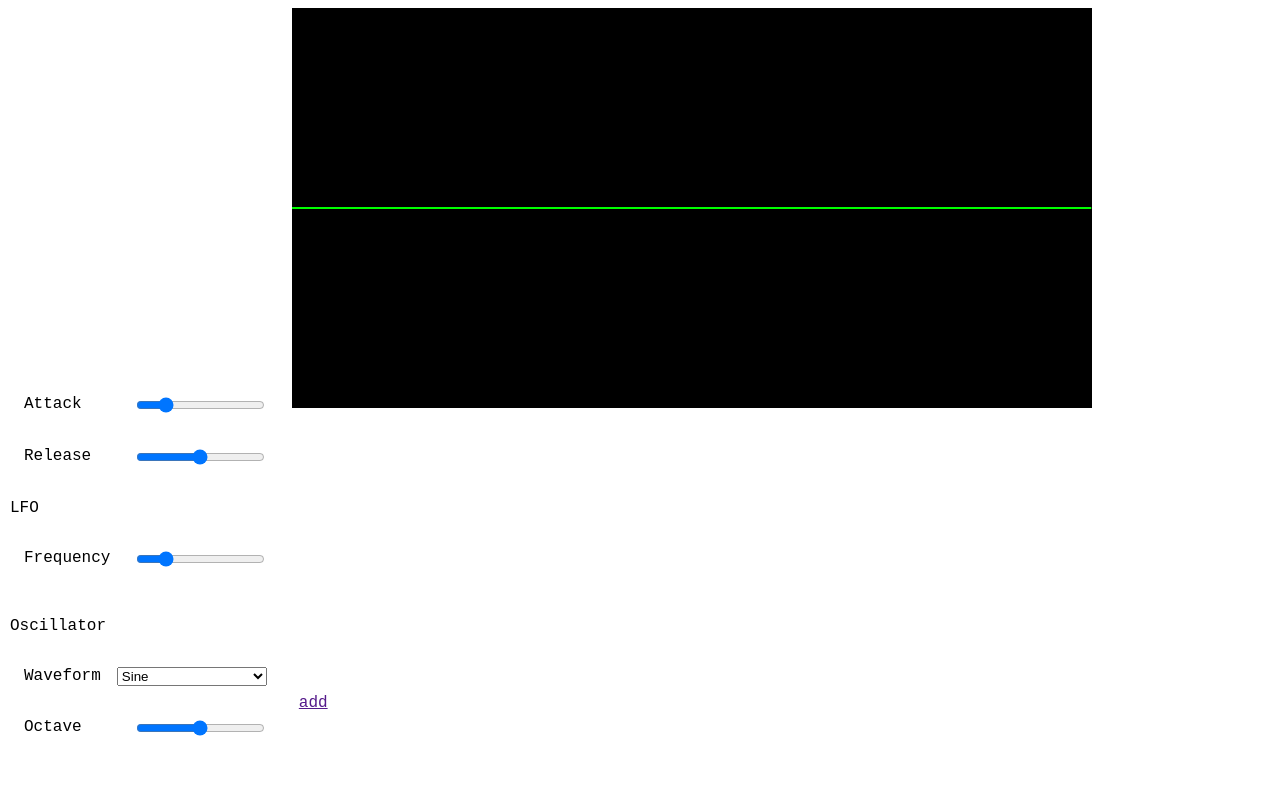
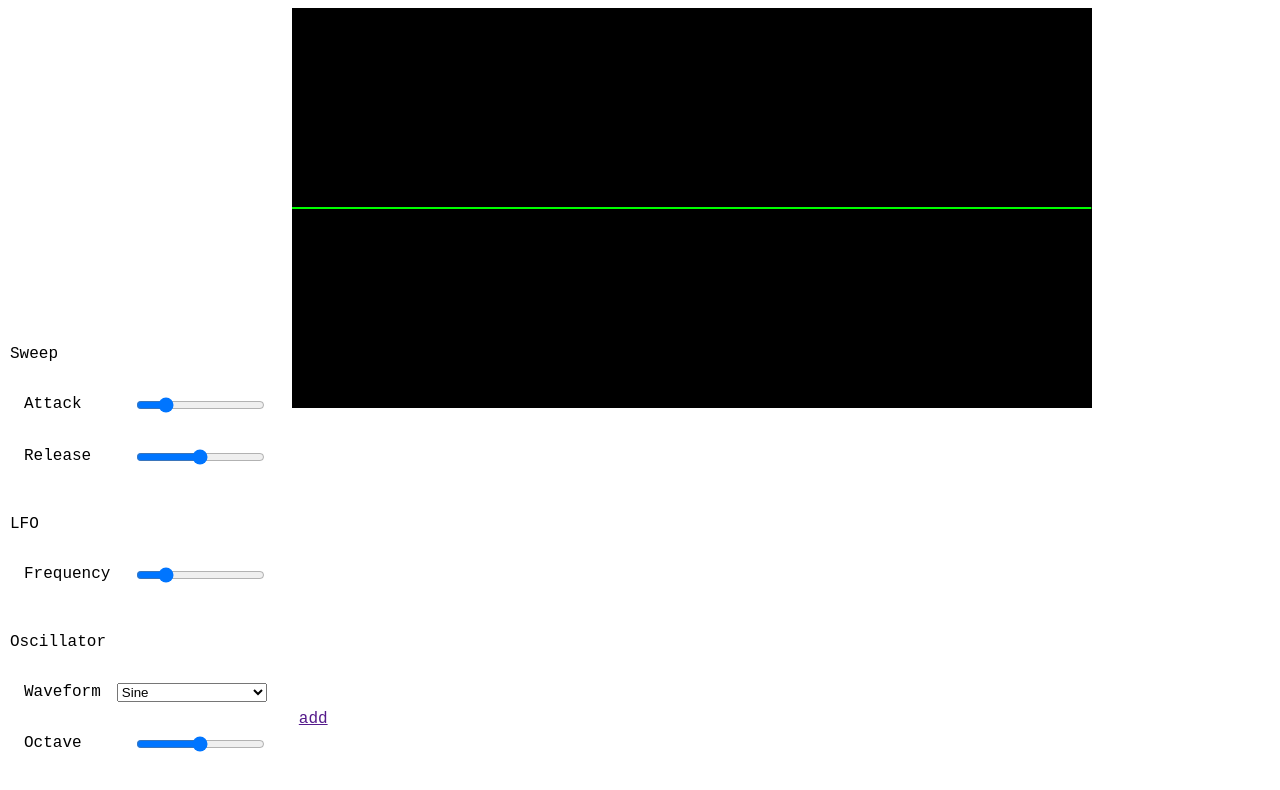
Before and after one commit to m3g4p0p/lfo, a website with bundled scripts: page public/index.html in a window 1280 px wide. Built offline with nearby package versions, Linux system fonts and the light colour scheme.

Commit message:
add sweep fieldset

```diff
--- a/public/index.html
+++ b/public/index.html
@@ -9,6 +9,9 @@
 </head>
 <body>
   <form class="controls" id="controls">
+    <fieldset>
+      <legend>Sweep</legend>
+
       <label class="control">
         <span>Attack</span>
         <input name="attack" type="range" min="0" max="1" value="0.2" step="0.1">
@@ -18,6 +21,7 @@
         <span>Release</span>
         <input name="release" type="range" min="0" max="1" value="0.5" step="0.1">
       </label>
+    </fieldset>
 
     <fieldset name="lfo">
       <legend>LFO</legend>
```
Lines whose indentation alone changed are shown as unchanged.
